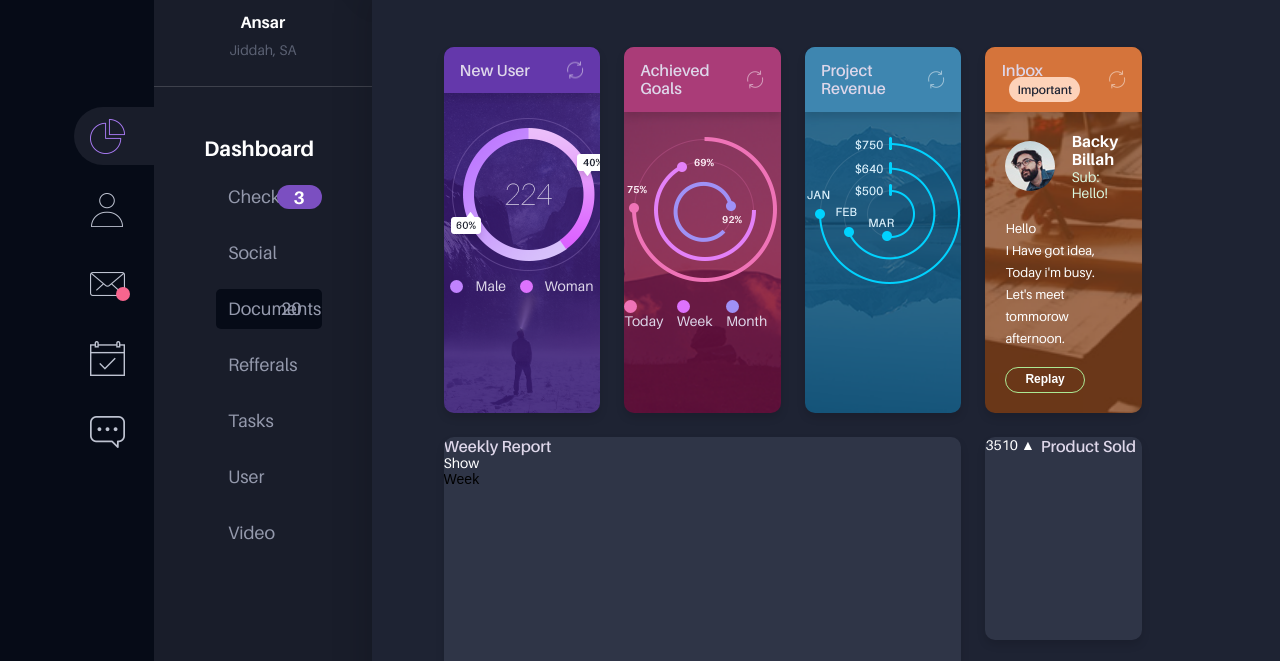
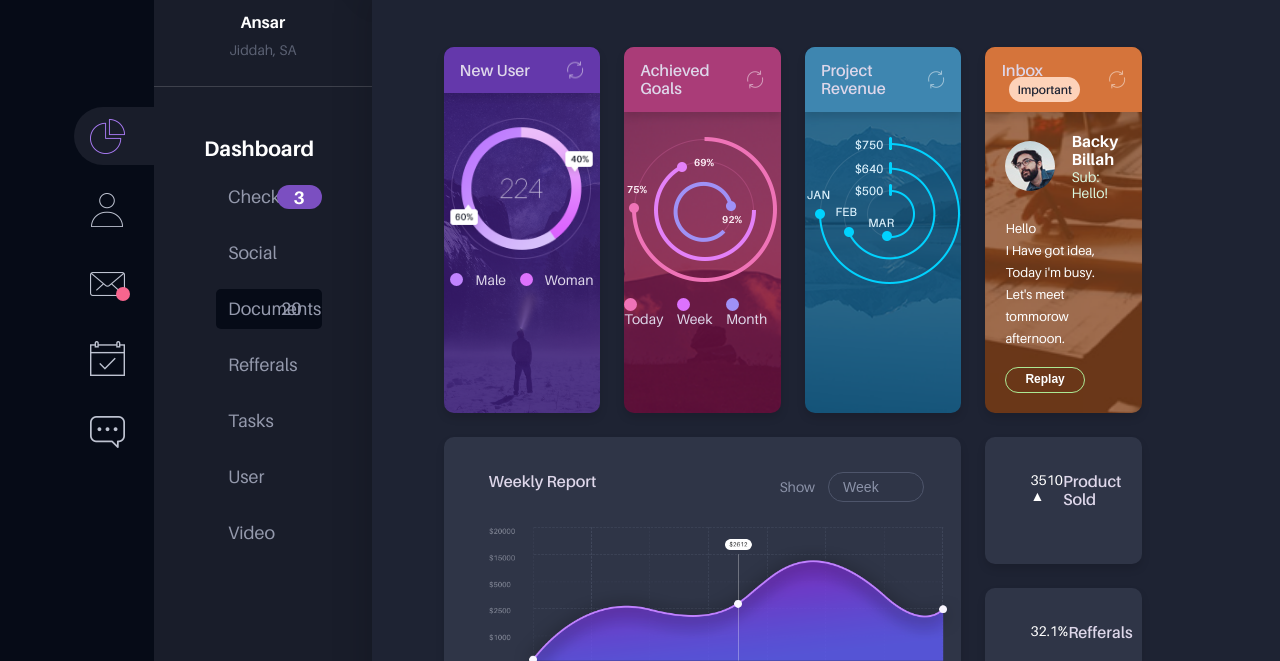
Before and after one commit to neretin-trike/anas_dashboard, a plain HTML site: page index.html in a window 1280 px wide. Shown: the part 135-796 px from the top of the page. Drawn offline with Linux system fonts and the light colour scheme; files whose address does not match are found by name.

Commit message:
Начал оформление второго ряда элемента dashboard

```diff
--- a/css/main.css
+++ b/css/main.css
@@ -390,6 +390,9 @@ h1, h2, h3, h4, p, figure{
     overflow: hidden;
     background-position: center;
     background-size: cover;
+
+    padding-top: 3.5rem;
+    padding-left: 4.5rem;
 }
 
 .dash-item_col-span-2{
@@ -406,6 +409,8 @@ h1, h2, h3, h4, p, figure{
 
 .dash-item__header{
     display: grid;
+
+    grid-template-columns: auto 18.2rem;
 }
 
 .dash-item__caption{
@@ -434,7 +439,11 @@ h1, h2, h3, h4, p, figure{
     margin-bottom: 1rem;
     text-align: center;
 
-    height: 15rem;
+    /* height: 15rem; */
+}
+
+.dash-item__img{
+    max-width: 100%;
 }
 
 .dash-item__header_theme_bar{
@@ -446,21 +455,29 @@ h1, h2, h3, h4, p, figure{
 }
 
 .dash-item_theme_new-user{
+    padding:0;
+
     background-color: #3c167a;
     background-image: url(../images/dashboard/new_user_background.png);
 }
 
 .dash-item_theme_achieved-goals{
+    padding:0;
+
     background-color: #781049;
     background-image: url(../images/dashboard/achived_goal_background.png);
 }
 
 .dash-item_theme_project-revenue{
+    padding:0;
+
     background-color: #14567c;
     background-image: url(../images/dashboard/project_revenue_background.png);
 }
 
 .dash-item_theme_inbox{
+    padding:0;
+
     background-color: #813d14;
     background-image: url(../images/dashboard/inbox_background.png);
 }
@@ -598,6 +615,24 @@ h1, h2, h3, h4, p, figure{
     margin-top: 1.8rem;
 }
 
+.dash-item__filter{
+    color: #8b92a8;
+}
+
+.button_theme_filter{
+    margin-left: 1rem;
+
+    display: inline-block;
+    color: #8b92a8;
+
+    text-align: left;
+    padding: 0.6rem 1.4rem;
+    min-width: 9.6rem;
+
+    border-radius: 2.5rem;
+    border: 0.1rem solid #4e556b;
+}
+
 /*--------------------------
     GENERAL STYLE
 ---------------------------*/
--- a/index.html
+++ b/index.html
@@ -115,7 +115,7 @@
                         Show <button class="button button_theme_filter">Week</button>
                     </div>
                 </header>
-                <div class="dash-item__chart"><img class="dash-item__img" src="" alt=""></div>
+                <div class="dash-item__chart"><img class="dash-item__img" src="images/dashboard/weekly_report_chart.PNG" alt=""></div>
             </div>
             <div class="dash-item dash-item_theme_product-sold">
                 <header class="dash-item__header">
```
